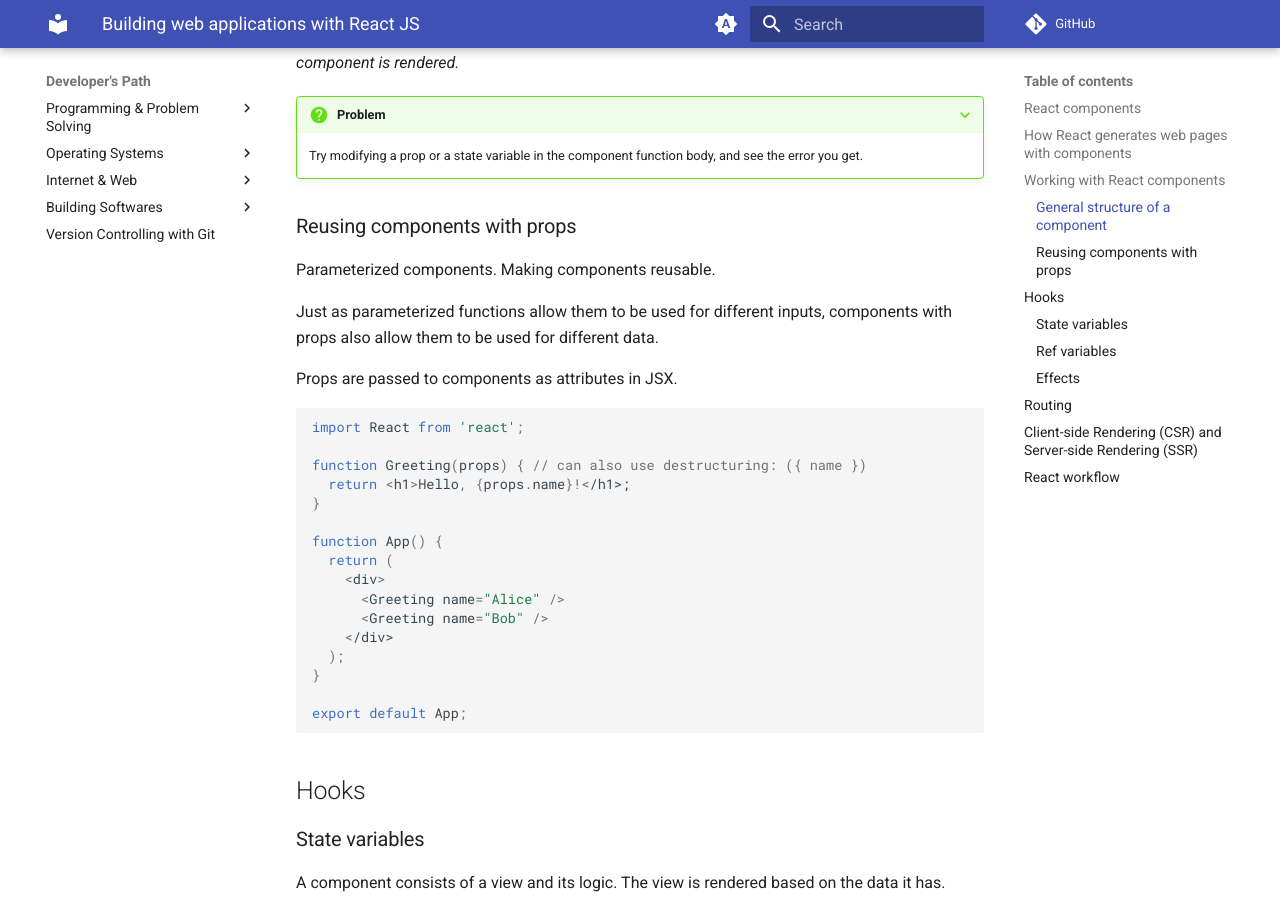
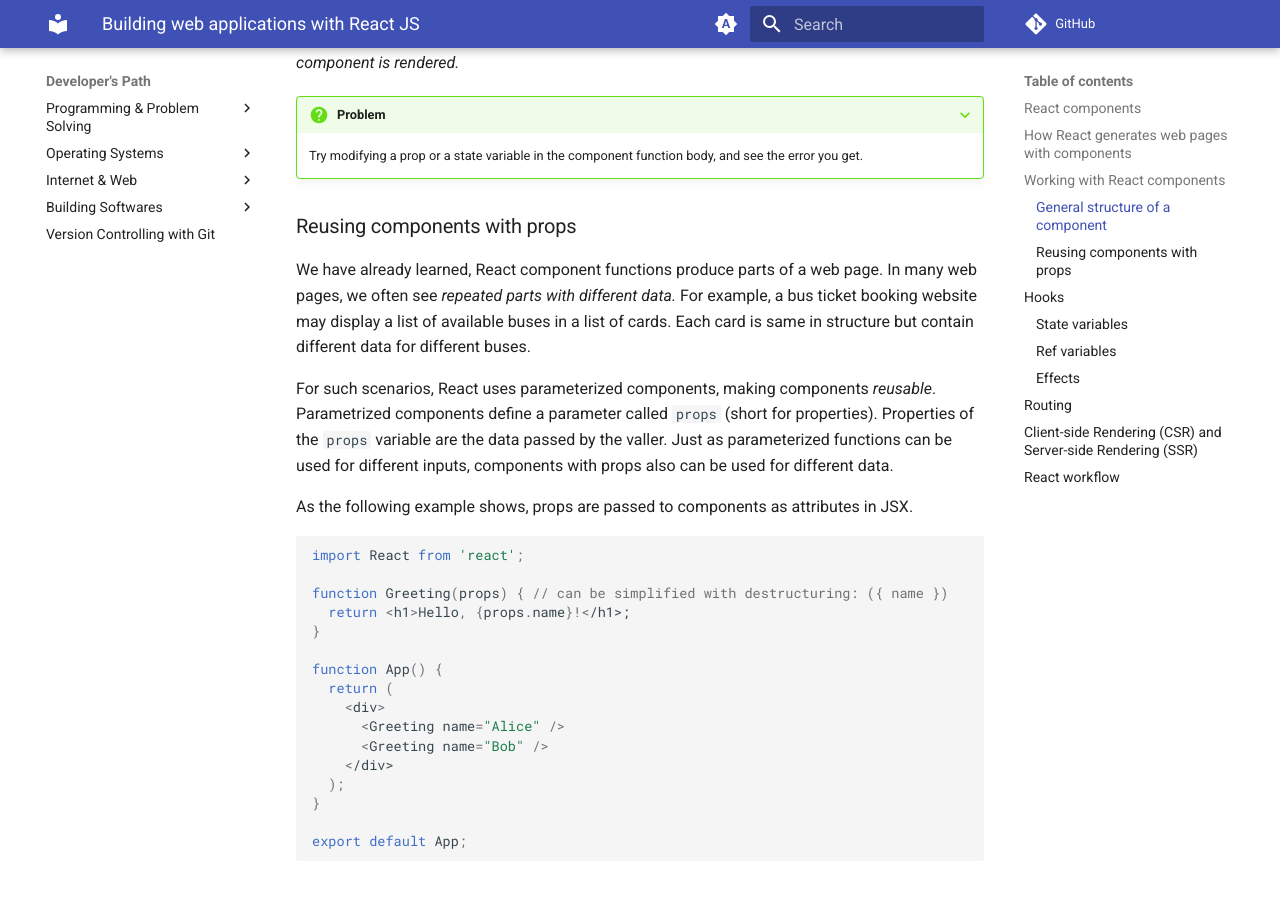
Before and after one commit to gharials/dev-path, an MkDocs documentation site: the page built from docs/building-softwares/react-js.md, in a window 1280 px wide and 900 px high, scrolled down 2023 px. Built offline with MkDocs 1.6.1 and Material for MkDocs 9.7.7, drawn with Linux system fonts in a browser that asks for light colours; comment, search, counter and statistics services are not loaded.

Commit message:
reusing components with props.

````diff
--- a/docs/building-softwares/react-js.md
+++ b/docs/building-softwares/react-js.md
@@ -70,16 +70,16 @@ Note importantly that _the function doesn't modify any variables (props, state v
 
 ### Reusing components with props
 
-Parameterized components. Making components reusable.
+We have already learned, React component functions produce parts of a web page. In many web pages, we often see _repeated parts with different data._ For example, a bus ticket booking website may display a list of available buses in a list of cards. Each card is same in structure but contain different data for different buses.
 
-Just as parameterized functions allow them to be used for different inputs, components with props also allow them to be used for different data.
+For such scenarios, React uses parameterized components, making components _reusable_. Parametrized components define a parameter called `props` (short for properties). Properties of the `props` variable are the data passed by the valler. Just as parameterized functions can be used for different inputs, components with props also can be used for different data.
 
-Props are passed to components as attributes in JSX.
+As the following example shows, props are passed to components as attributes in JSX.
 
 ```javascript
 import React from 'react';
 
-function Greeting(props) { // can also use destructuring: ({ name })
+function Greeting(props) { // can be simplified with destructuring: ({ name })
   return <h1>Hello, {props.name}!</h1>;
 }
 
````
